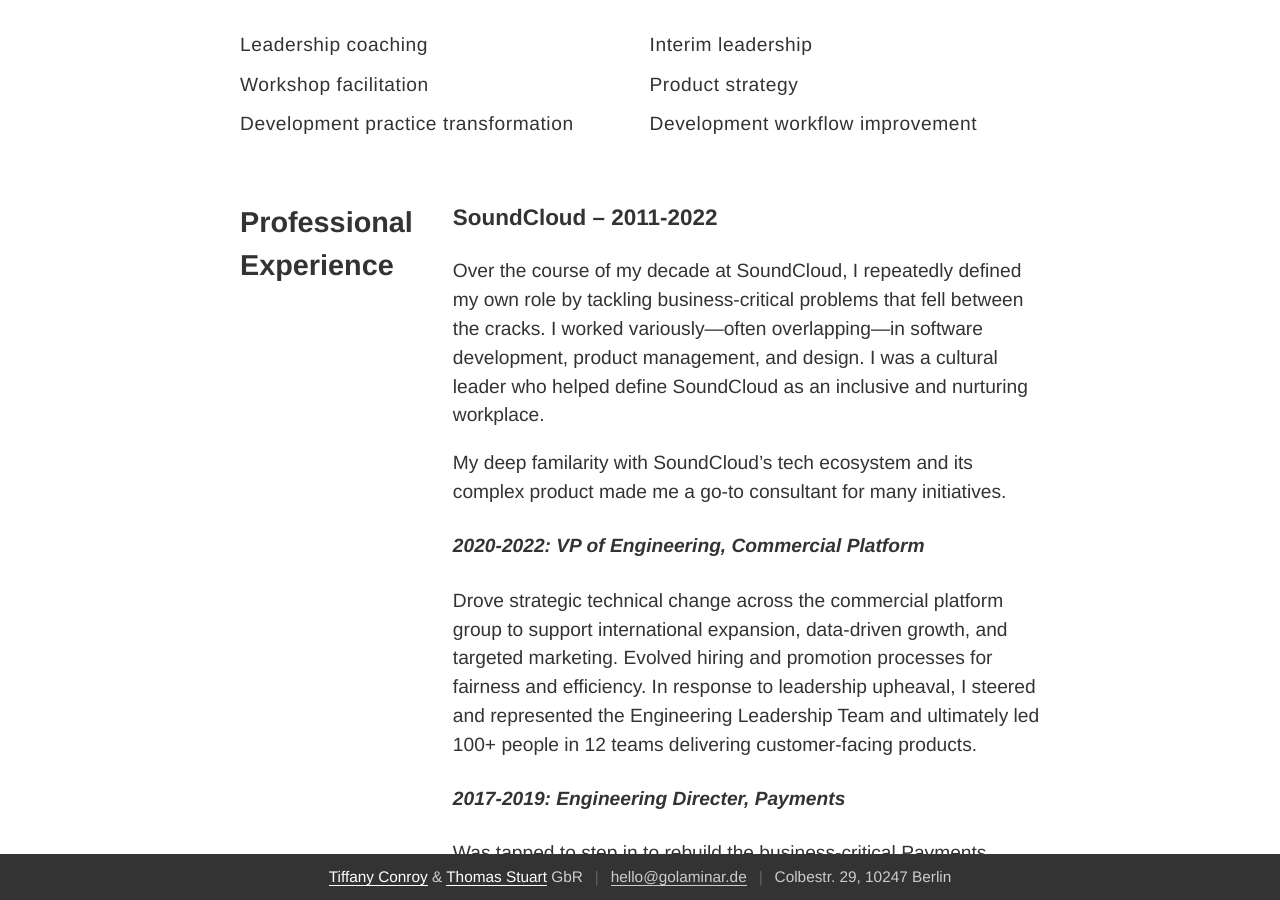
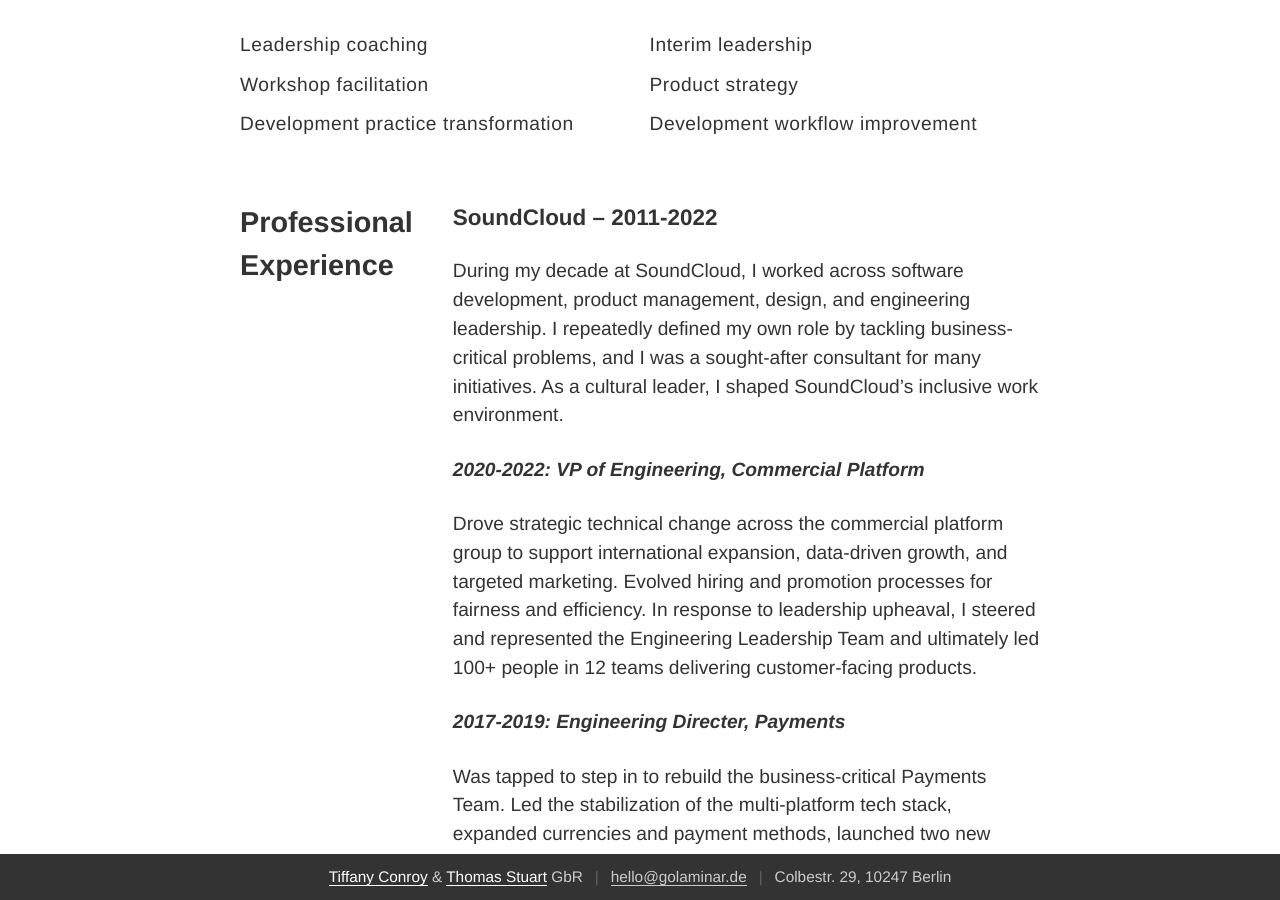
Before and after one commit to golaminar/golaminar.github.io, a Jekyll site: the page built from tiffany/cv.html, in a window 1280 px wide and 900 px high, scrolled down 499 px. Built offline with Jekyll 4.4.1, drawn with Linux system fonts in a browser that asks for light colours.

Commit message:
Condense SC summary

```diff
--- a/tiffany/cv.html
+++ b/tiffany/cv.html
@@ -68,13 +68,9 @@
 
                 <h3>SoundCloud – 2011-2022</h3>
                 <p>
-                    Over the course of my decade at SoundCloud, I repeatedly defined my own role by tackling business-critical
-                    problems that fell between the cracks. I worked variously—often overlapping—in software development, product management,
-                    and design. I was a cultural leader who helped define SoundCloud as an inclusive and nurturing workplace.
-                </p>
-                <p>
-                    My deep familarity with SoundCloud’s tech ecosystem and its complex product made me a go-to consultant for many
-                    initiatives.
+                    During my decade at SoundCloud, I worked across software development, product management, design, and engineering
+                    leadership. I repeatedly defined my own role by tackling business-critical problems, and I was a sought-after consultant for many
+                    initiatives. As a cultural leader, I shaped SoundCloud’s inclusive work environment.
                 </p>
 
                 <h4 style="font-style: italic;">2020-2022: VP of Engineering, Commercial Platform</h4>
```
